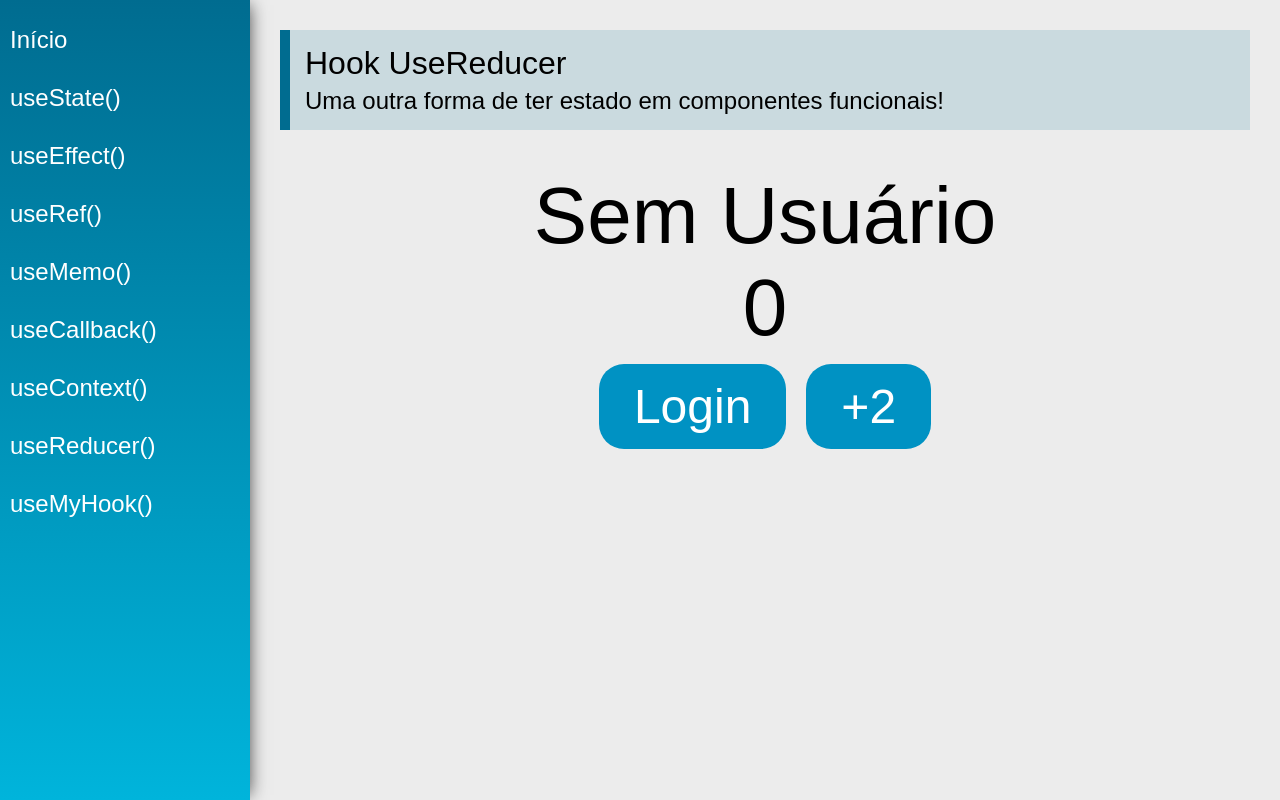
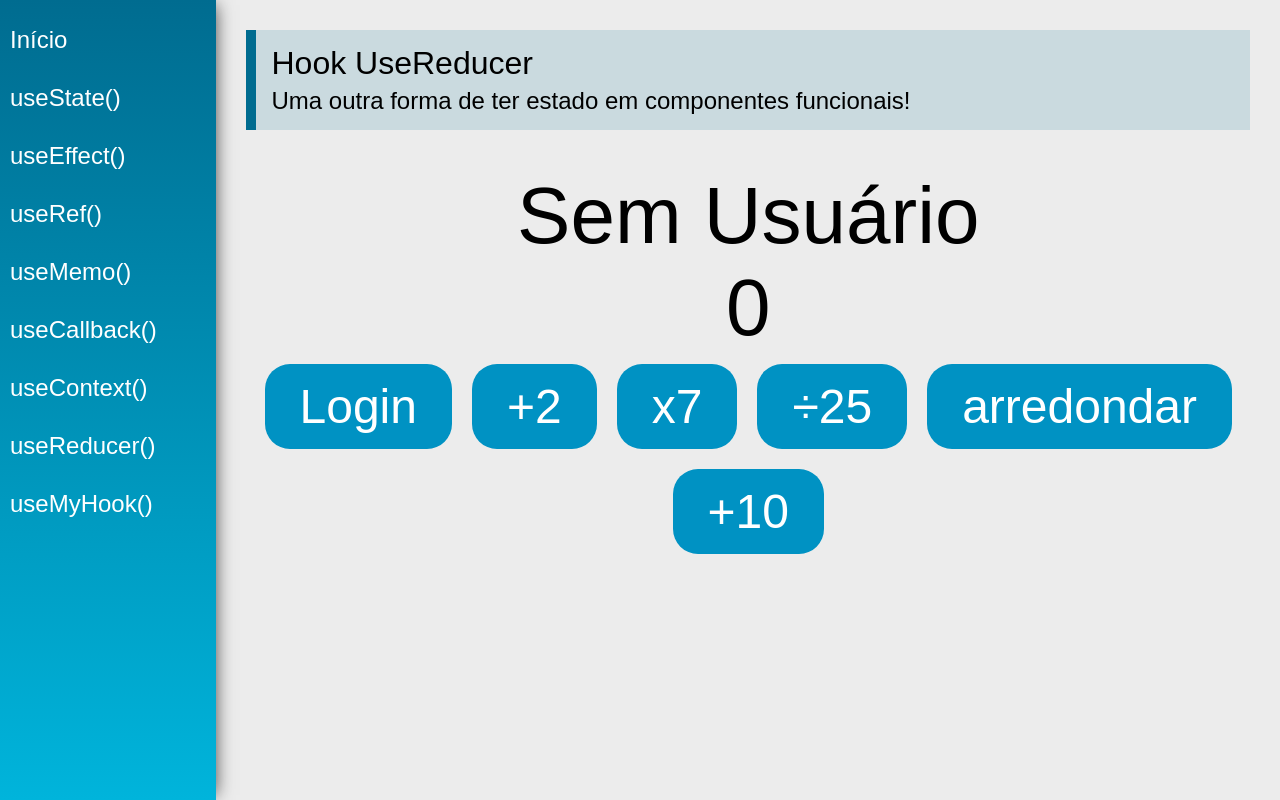
Before and after one commit to erick-costa/curso-react_hooks, a React (Create React App) app: page /useReducer in a window 1280 px wide. Built offline with nearby package versions, Linux system fonts and the light colour scheme.

Commit message:
desafio useReducer

```diff
--- a/src/views/examples/UseReducer.jsx
+++ b/src/views/examples/UseReducer.jsx
@@ -15,6 +15,14 @@ function reducer(state, action) {
             return { ...state, number: state.number + 2 }
         case 'login':
             return { ...state, user: { name: action.payload } }
+        case 'number_multiply7':
+            return { ...state, number: state.number * 7 }
+        case 'number_divide25':
+            return { ...state, number: state.number / 25 }
+        case 'number_parseInt':
+            return { ...state, number: parseInt(state.number) }
+        case 'number_addN':
+            return { ...state, number: state.number + action.payload }
         default:
             return state
     }
@@ -40,6 +48,14 @@ const UseReducer = (props) => {
                         onClick={() => dispatch({ type: 'login', payload: 'Beatriz' })}>Login</button>
                     <button className="btn"
                         onClick={() => dispatch({ type: 'number_add2' })}>+2</button>
+                    <button className="btn"
+                        onClick={() => dispatch({ type: 'number_multiply7' })}>x7</button>
+                    <button className="btn"
+                        onClick={() => dispatch({ type: 'number_divide25' })}>÷25</button>
+                    <button className="btn"
+                        onClick={() => dispatch({ type: 'number_parseInt' })}>arredondar</button>
+                    <button className="btn"
+                        onClick={() => dispatch({ type: 'number_addN', payload: 10 })}>+10</button>
                 </div>
             </div>
         </div>
```
